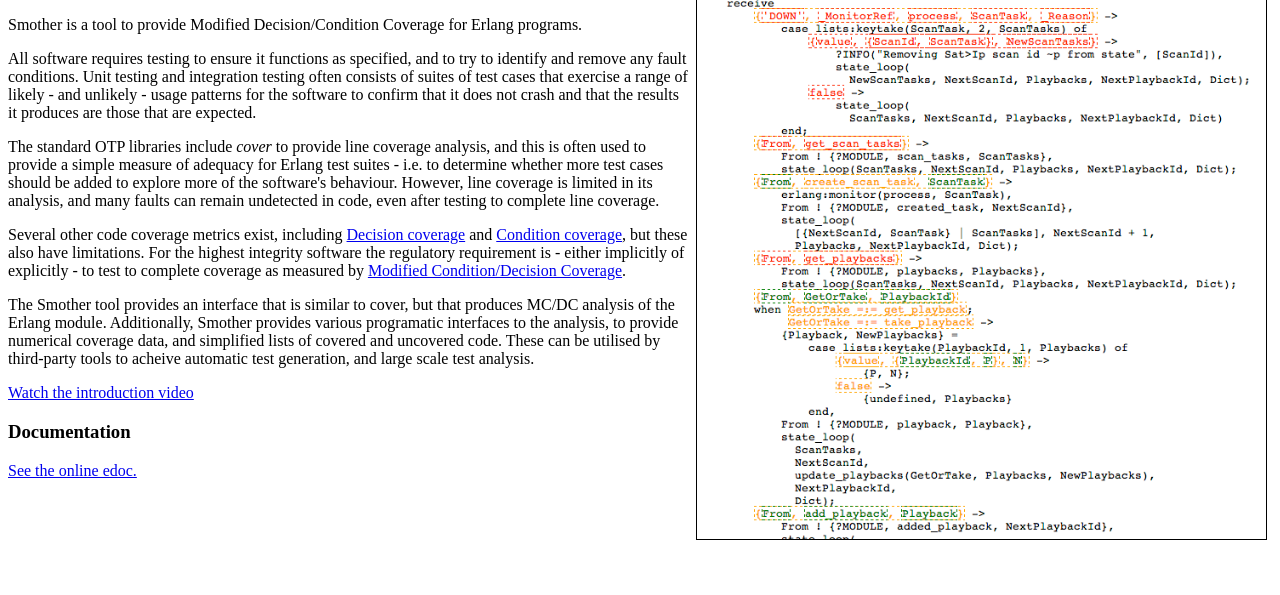
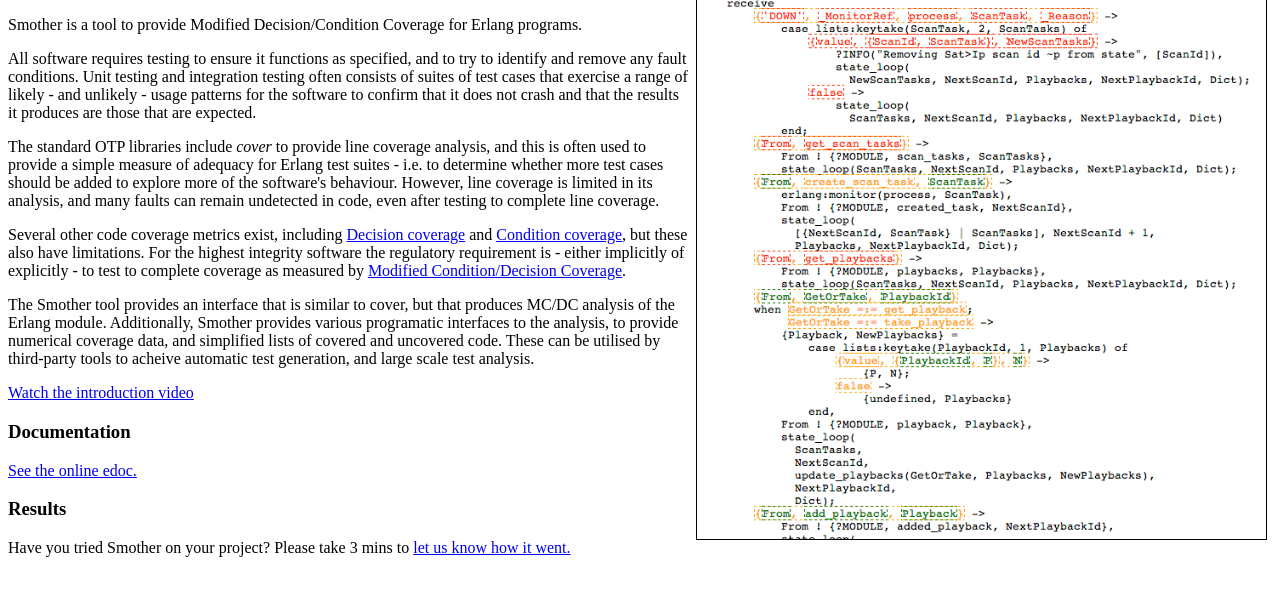
Before and after one commit to ramsay-t/Smother, a plain HTML site: page index.html in a window 1280 px wide. Shown: the part 91-686 px from the top of the page. Drawn offline with Linux system fonts and the light colour scheme.

Commit message:
Added survey link.

```diff
--- a/index.html
+++ b/index.html
@@ -29,5 +29,8 @@ tools to acheive automatic test generation, and large scale test analysis.</p>
 <h3>Documentation</h3>
 <p><a href="doc/">See the online edoc.</a></p>
 
+<h3>Results</h3>
+<p>Have you tried Smother on your project? Please take 3 mins to <a href="http://staffwww.dcs.shef.ac.uk/people/R.Taylor/Smother/form.php">let us know how it went.</a></p>
+
 </body>
 </html>
```
